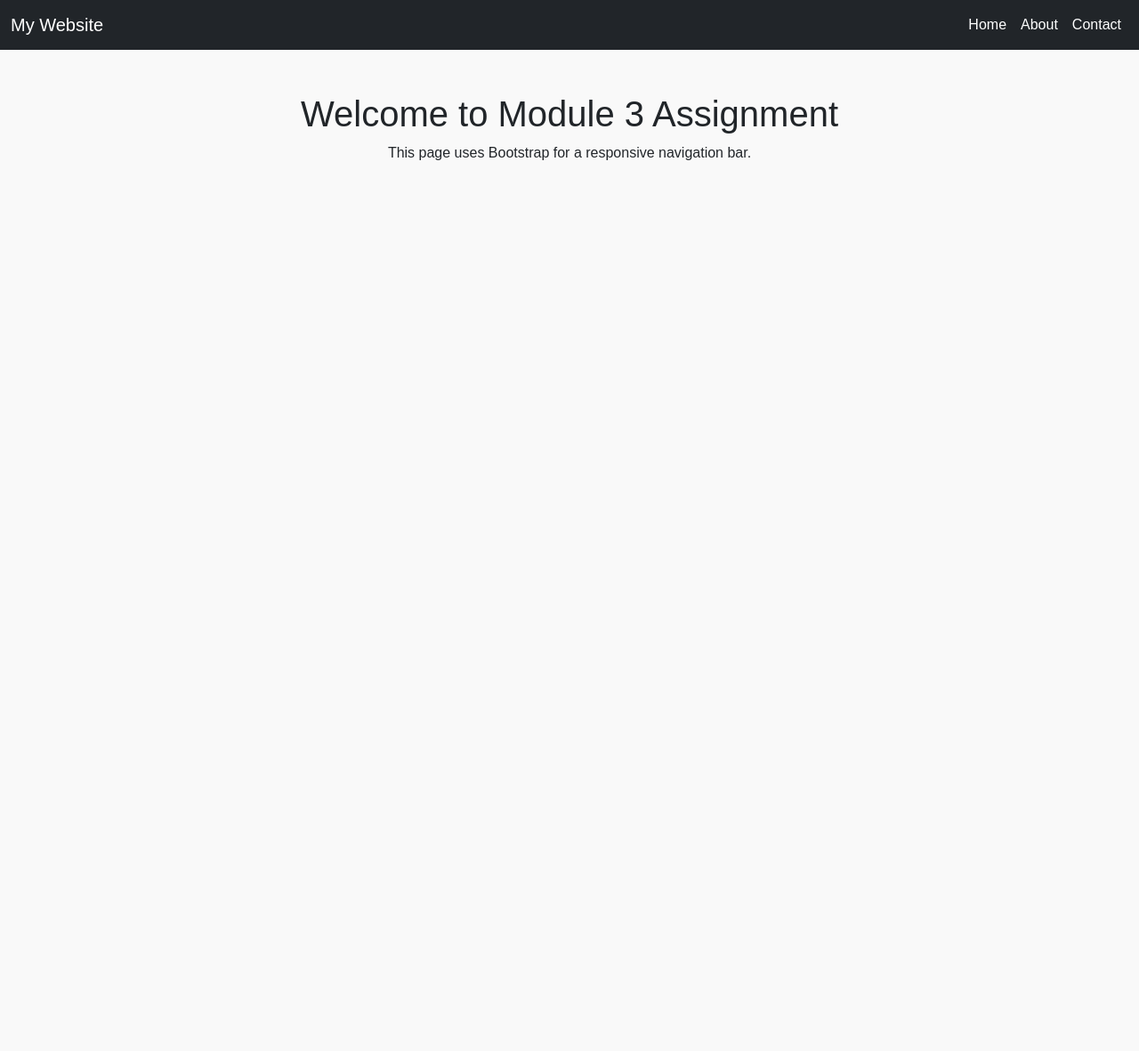
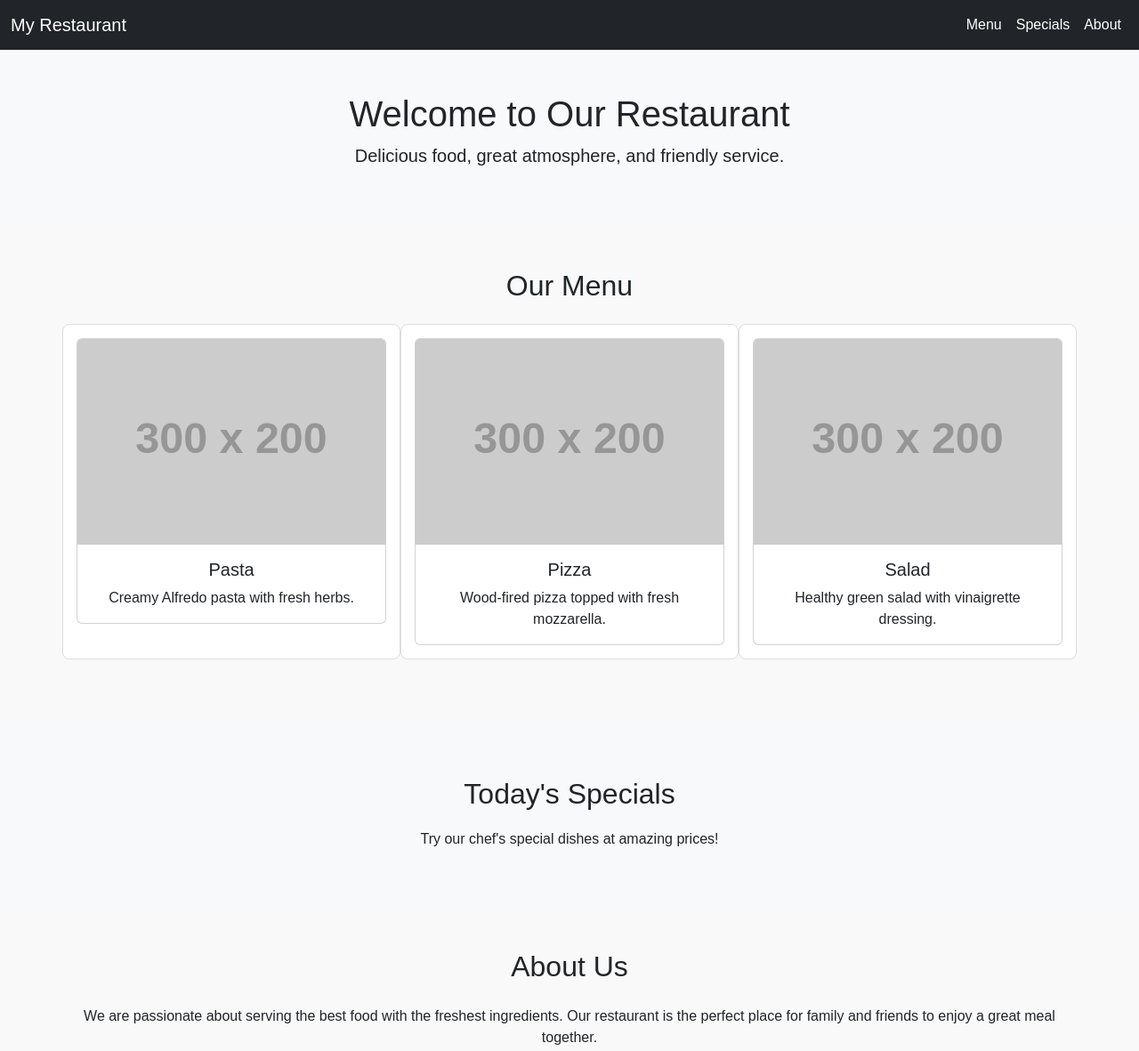
Before and after one commit to RAMYA25252/fullstack-course4, a plain HTML site: page index.html in a window 1280 px wide. Shown: the top 1181 px of the page at 89% size. Before the commit the page ends 800 px from the top, so only its background shows below. Drawn offline with nearby package versions, Linux system fonts and the light colour scheme; placeholder pictures from the web are drawn by us.

Commit message:
Update index.html

```diff
--- a/index.html
+++ b/index.html
@@ -3,39 +3,89 @@
 <head>
   <meta charset="UTF-8">
   <meta name="viewport" content="width=device-width, initial-scale=1.0">
-    <title>Module 3 Assignment</title>
-
+  <title>Module 3 Assignment - Restaurant</title>
   <!-- Bootstrap CSS -->
   <link href="https://cdn.jsdelivr.net/npm/bootstrap@5.3.0/dist/css/bootstrap.min.css" rel="stylesheet">
-
   <!-- Custom CSS -->
   <link rel="stylesheet" href="css/styles.css">
 </head>
 <body>
 
-    <!-- Navigation Bar -->
+  <!-- Navbar -->
   <nav class="navbar navbar-expand-lg navbar-dark bg-dark">
     <div class="container-fluid">
-            <a class="navbar-brand" href="#">My Website</a>
-            <button class="navbar-toggler" type="button" data-bs-toggle="collapse" data-bs-target="#navbarNav"
-                aria-controls="navbarNav" aria-expanded="false" aria-label="Toggle navigation">
+      <a class="navbar-brand" href="#">My Restaurant</a>
+      <button class="navbar-toggler" type="button" data-bs-toggle="collapse" data-bs-target="#navbarNav">
         <span class="navbar-toggler-icon"></span>
       </button>
       <div class="collapse navbar-collapse" id="navbarNav">
         <ul class="navbar-nav ms-auto">
-                    <li class="nav-item"><a class="nav-link active" href="#">Home</a></li>
-                    <li class="nav-item"><a class="nav-link" href="#">About</a></li>
-                    <li class="nav-item"><a class="nav-link" href="#">Contact</a></li>
+          <li class="nav-item"><a class="nav-link" href="#menu">Menu</a></li>
+          <li class="nav-item"><a class="nav-link" href="#specials">Specials</a></li>
+          <li class="nav-item"><a class="nav-link" href="#about">About</a></li>
         </ul>
       </div>
     </div>
   </nav>
 
-    <!-- Main Content -->
-    <div class="container text-center mt-5">
-        <h1>Welcome to Module 3 Assignment</h1>
-        <p>This page uses Bootstrap for a responsive navigation bar.</p>
+  <!-- Hero Section -->
+  <header class="text-center p-5 bg-light">
+    <h1>Welcome to Our Restaurant</h1>
+    <p class="lead">Delicious food, great atmosphere, and friendly service.</p>
+  </header>
+
+  <!-- Menu Section -->
+  <section id="menu" class="container my-5">
+    <h2 class="text-center mb-4">Our Menu</h2>
+    <div class="row">
+      <div class="col-md-4 mb-3">
+        <div class="card">
+          <img src="https://via.placeholder.com/300x200" class="card-img-top" alt="Dish 1">
+          <div class="card-body">
+            <h5 class="card-title">Pasta</h5>
+            <p class="card-text">Creamy Alfredo pasta with fresh herbs.</p>
           </div>
+        </div>
+      </div>
+      <div class="col-md-4 mb-3">
+        <div class="card">
+          <img src="https://via.placeholder.com/300x200" class="card-img-top" alt="Dish 2">
+          <div class="card-body">
+            <h5 class="card-title">Pizza</h5>
+            <p class="card-text">Wood-fired pizza topped with fresh mozzarella.</p>
+          </div>
+        </div>
+      </div>
+      <div class="col-md-4 mb-3">
+        <div class="card">
+          <img src="https://via.placeholder.com/300x200" class="card-img-top" alt="Dish 3">
+          <div class="card-body">
+            <h5 class="card-title">Salad</h5>
+            <p class="card-text">Healthy green salad with vinaigrette dressing.</p>
+          </div>
+        </div>
+      </div>
+    </div>
+  </section>
+
+  <!-- Specials Section -->
+  <section id="specials" class="bg-light py-5">
+    <div class="container text-center">
+      <h2>Today's Specials</h2>
+      <p>Try our chef's special dishes at amazing prices!</p>
+    </div>
+  </section>
+
+  <!-- About Section -->
+  <section id="about" class="container my-5">
+    <h2 class="text-center mb-4">About Us</h2>
+    <p class="text-center">We are passionate about serving the best food with the freshest ingredients. Our restaurant is the perfect place for family and friends to enjoy a great meal together.</p>
+  </section>
+
+  <!-- Footer -->
+  <footer class="bg-dark text-white text-center py-3">
+    <p>&copy; 2025 My Restaurant. All Rights Reserved.</p>
+  </footer>
 
   <!-- Bootstrap JS -->
   <script src="https://cdn.jsdelivr.net/npm/bootstrap@5.3.0/dist/js/bootstrap.bundle.min.js"></script>
```
Lines whose indentation alone changed are shown as unchanged.
